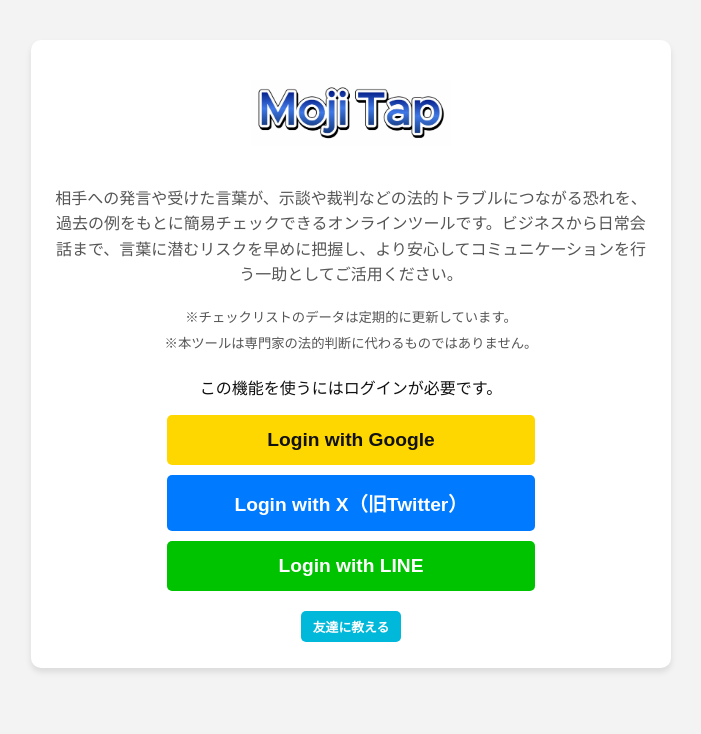
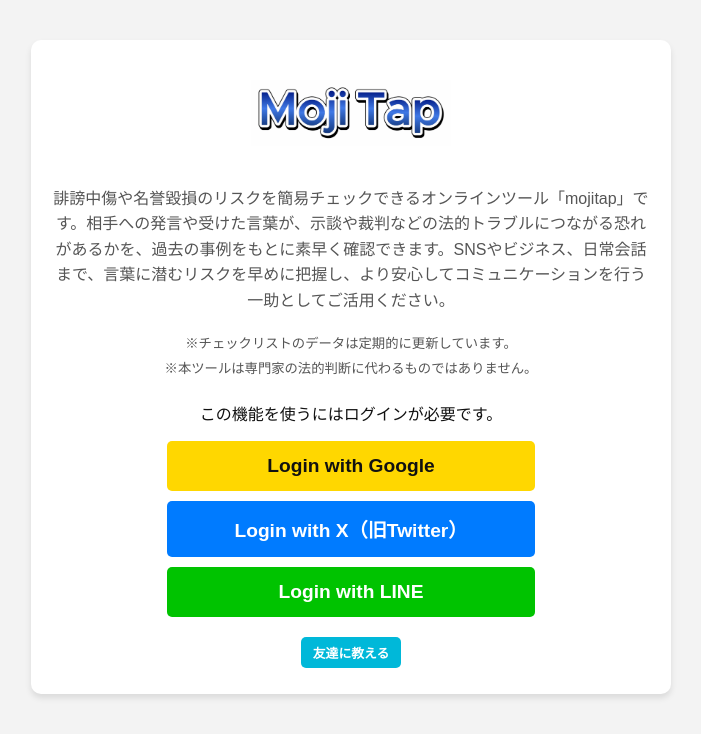
Before and after one commit to mojitap/flask_app, a Flask app: page / in a window 1280 px wide. Shown: the top 734 px of the page, without its empty margins (289-990 px from the left). Run offline with Flask 3, Linux system fonts and the light colour scheme.

Commit message:
Update index.html

```diff
--- a/templates/index.html
+++ b/templates/index.html
@@ -260,7 +260,7 @@
 
     <div class="description">
       <p>
-        相手への発言や受けた言葉が、示談や裁判などの法的トラブルにつながる恐れを、過去の例をもとに簡易チェックできるオンラインツールです。ビジネスから日常会話まで、言葉に潜むリスクを早めに把握し、より安心してコミュニケーションを行う一助としてご活用ください。
+        誹謗中傷や名誉毀損のリスクを簡易チェックできるオンラインツール「mojitap」です。相手への発言や受けた言葉が、示談や裁判などの法的トラブルにつながる恐れがあるかを、過去の事例をもとに素早く確認できます。SNSやビジネス、日常会話まで、言葉に潜むリスクを早めに把握し、より安心してコミュニケーションを行う一助としてご活用ください。
       </p>
       <p>
         <small>
```
